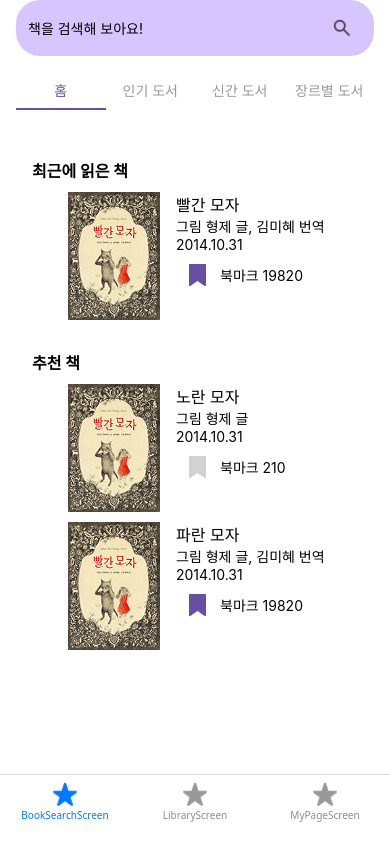
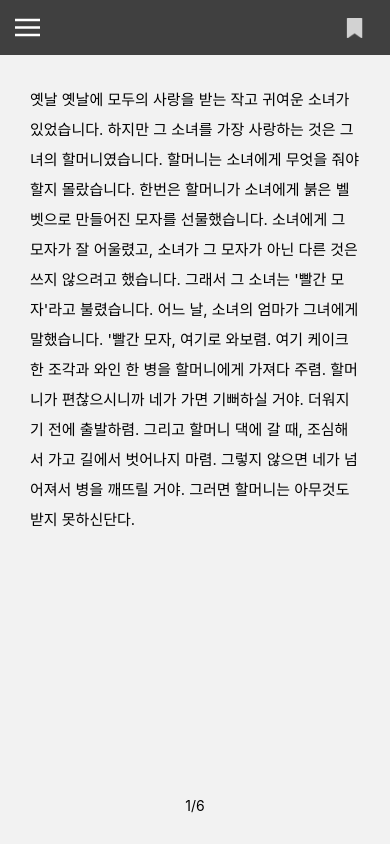
Before and after one commit to Braille-Ebook/BrailleEbookFront, a React Native app: screen /PdfScreen in a window 390 px wide. Built offline with nearby package versions, Linux system fonts and the light colour scheme.

Commit message:
#21 [FEAT] 화면 구성 만들기

```diff
--- a/App.tsx
+++ b/App.tsx
@@ -21,6 +21,7 @@ import ReviewScreen from './src/screens/ReviewScreen';
 import ReviewEditScreen from './src/screens/ReviewEditScreen';
 import FindNewPwScreen from './src/screens/Login/FindNewPwScreen';
 import FindNewPwSuccessScreen from './src/screens/Login/FindNewPwSuccessScreen';
+import PdfScreen from './src/screens/PdfScreen';
 
 function App() {
     const Stack = createNativeStackNavigator();
@@ -41,7 +42,10 @@ function App() {
                     ),
                 })}
             >
-                <Tab.Screen name='BookSearchScreen' component={BookSearchScreen} />
+                <Tab.Screen
+                    name='BookSearchScreen'
+                    component={BookSearchScreen}
+                />
                 <Tab.Screen name='LibraryScreen' component={LibraryScreen} />
                 <Tab.Screen name='MyPageScreen' component={MyPageScreen} />
             </Tab.Navigator>
@@ -54,15 +58,31 @@ function App() {
             <Stack.Navigator screenOptions={{ headerShown: false }}>
                 <Stack.Screen name='Bottom' component={BottomTabScreen} />
 
-                <Stack.Screen name="GenreListScreen" component={GenreListScreen} />
+                <Stack.Screen
+                    name='GenreListScreen'
+                    component={GenreListScreen}
+                />
 
                 <Stack.Screen name='BookScreen' component={BookScreen} />
                 <Stack.Screen name='ReviewScreen' component={ReviewScreen} />
-                <Stack.Screen name='ReviewEditScreen' component={ReviewEditScreen} />
+                <Stack.Screen
+                    name='ReviewEditScreen'
+                    component={ReviewEditScreen}
+                />
                 <Stack.Screen name='MyBooksScreen' component={MyBooksScreen} />
-                <Stack.Screen name='MyReviewsScreen'component={MyReviewsScreen} />
-                <Stack.Screen name='FindNewPwScreen'component={FindNewPwScreen} />
-                <Stack.Screen name='FindNewPwSuccessScreen'component={FindNewPwSuccessScreen} />
+                <Stack.Screen
+                    name='MyReviewsScreen'
+                    component={MyReviewsScreen}
+                />
+                <Stack.Screen
+                    name='FindNewPwScreen'
+                    component={FindNewPwScreen}
+                />
+                <Stack.Screen
+                    name='FindNewPwSuccessScreen'
+                    component={FindNewPwSuccessScreen}
+                />
+                <Stack.Screen name='PdfScreen' component={PdfScreen} />
             </Stack.Navigator>
         </NavigationContainer>
     );
--- a/assets/dummy/index.js
+++ b/assets/dummy/index.js
@@ -292,3 +292,9 @@ export const genreBooksDummyData = {
         },
     ],
 };
+
+export const bookContentData = {
+    page: 1,
+    content:
+        "옛날 옛날에 모두의 사랑을 받는 작고 귀여운 소녀가 있었습니다. 하지만 그 소녀를 가장 사랑하는 것은 그녀의 할머니였습니다. 할머니는 소녀에게 무엇을 줘야 할지 몰랐습니다. 한번은 할머니가 소녀에게 붉은 벨벳으로 만들어진 모자를 선물했습니다. 소녀에게 그 모자가 잘 어울렸고, 소녀가 그 모자가 아닌 다른 것은 쓰지 않으려고 했습니다. 그래서 그 소녀는 '빨간 모자'라고 불렸습니다. 어느 날, 소녀의 엄마가 그녀에게 말했습니다. '빨간 모자, 여기로 와보렴. 여기 케이크 한 조각과 와인 한 병을 할머니에게 가져다 주렴. 할머니가 편찮으시니까 네가 가면 기뻐하실 거야. 더워지기 전에 출발하렴. 그리고 할머니 댁에 갈 때, 조심해서 가고 길에서 벗어나지 마렴. 그렇지 않으면 네가 넘어져서 병을 깨뜨릴 거야. 그러면 할머니는 아무것도 받지 못하신단다. ",
+};
--- /dev/null
+++ b/src/components/BookmarkedPage.js
@@ -0,0 +1,47 @@
+import { View, Text, StyleSheet, ScrollView } from 'react-native';
+import React from 'react';
+
+import Page from './Page';
+import { bookContentData } from '../../assets/dummy';
+
+export default function BookmarkedPage() {
+    return (
+        <View style={styles.bookmarkedPage}>
+            <Text style={styles.text}>저장된 페이지</Text>
+            <ScrollView
+                showsHorizontalScrollIndicator={false}
+                showsVerticalScrollIndicator={false}
+            >
+                <View style={styles.pagesContainer}>
+                    {Array(10)
+                        .fill(bookContentData)
+                        .map((p, i) => (
+                            <View style={styles.pageContainer}>
+                                <Page
+                                    key={i}
+                                    page={p.page}
+                                    content={p.content}
+                                />
+                            </View>
+                        ))}
+                </View>
+            </ScrollView>
+        </View>
+    );
+}
+
+const styles = StyleSheet.create({
+    bookmarkedPage: {
+        flex: 1,
+        padding: 30,
+        backgroundColor: 'rgb(143,143,143)',
+    },
+    text: {
+        fontWeight: 700,
+    },
+    pagesContainer: {
+        flexDirection: 'row',
+        flexWrap: 'wrap',
+        justifyContent: 'space-between',
+    },
+});
--- /dev/null
+++ b/src/components/Page.js
@@ -0,0 +1,38 @@
+import { View, Text, StyleSheet, Dimensions } from 'react-native';
+import React from 'react';
+
+const screenWidth = Dimensions.get('window').width;
+const padding = 30;
+const gap = 15;
+const columns = 3;
+const pageWidth = (screenWidth - padding * 2 - gap * (columns - 1)) / columns;
+
+export default function Page({ page, content }) {
+    return (
+        <View style={styles.pageContainer}>
+            <View style={styles.page}>
+                <Text style={styles.text}>{content}</Text>
+            </View>
+            <Text>{page}</Text>
+        </View>
+    );
+}
+
+const styles = StyleSheet.create({
+    pageContainer: {
+        width: pageWidth,
+        flexDirection: 'column',
+        alignItems: 'center',
+        marginTop: 30,
+    },
+    page: {
+        width: '100%',
+        height: pageWidth * 1.8,
+        backgroundColor: 'white',
+        padding: 8,
+    },
+    text: {
+        fontSize: 3,
+        lineHeight: 6,
+    },
+});
--- /dev/null
+++ b/src/components/PdfBar.js
@@ -0,0 +1,47 @@
+import { View, Text, StyleSheet, Image, Pressable } from 'react-native';
+import React from 'react';
+
+export default function PdfBar({ setOpen, bookmark, setBookmark }) {
+    return (
+        <View style={styles.barContainer}>
+            <Pressable
+                onPress={() => {
+                    setOpen((prev) => !prev);
+                }}
+            >
+                <Image
+                    source={require('../../assets/icons/menu.png')}
+                    style={styles.menuIcon}
+                />
+            </Pressable>
+            <Pressable
+                onPress={() => {
+                    setBookmark((prev) => !prev);
+                }}
+            >
+                <Image
+                    source={
+                        bookmark
+                            ? require('../../assets/icons/bookmarkIconFill.png')
+                            : require('../../assets/icons/bookmarkIcon.png')
+                    }
+                    style={styles.bookmarkIcon}
+                />
+            </Pressable>
+        </View>
+    );
+}
+const styles = StyleSheet.create({
+    barContainer: {
+        width: '100%',
+        height: 55,
+        paddingHorizontal: 15,
+        backgroundColor: 'rgb(64,64,64)',
+        display: 'flex',
+        flexDirection: 'row',
+        justifyContent: 'space-between',
+        alignItems: 'center',
+    },
+    menuIcon: { width: 25, height: 25 },
+    bookmarkIcon: { width: 40, height: 40 },
+});
--- /dev/null
+++ b/src/components/PdfPage.js
@@ -0,0 +1,34 @@
+import { View, Text, StyleSheet } from 'react-native';
+import React from 'react';
+
+import { bookContentData } from '../../assets/dummy';
+
+export default function PdfPage({ currentPage, totalPage }) {
+    return (
+        <View style={styles.pdfPage}>
+            <View>
+                <Text style={styles.text}>{bookContentData.content}</Text>
+            </View>
+            <View>
+                <Text style={styles.page}>
+                    {currentPage}/{totalPage}
+                </Text>
+            </View>
+        </View>
+    );
+}
+
+const styles = StyleSheet.create({
+    pdfPage: {
+        flex: 1,
+        padding: 30,
+        flexDirection: 'column',
+        justifyContent: 'space-between',
+        alignItems: 'center',
+    },
+    text: {
+        fontSize: 15,
+        lineHeight: 30,
+    },
+    page: {},
+});
--- a/src/screens/BookScreen.js
+++ b/src/screens/BookScreen.js
@@ -51,14 +51,22 @@ const BookScreen = () => {
                         <Text>{`북마크 ${data.bookmarkNum}회`}</Text>
                     </View>
                     <View style={styles.buttonContainer}>
-                        <Pressable>
+                        <Pressable
+                            onPress={() => {
+                                navigation.navigate('PdfScreen');
+                            }}
+                        >
                             <View style={styles.button}>
                                 <Text style={styles.buttonText}>
                                     처음부터 읽기
                                 </Text>
                             </View>
                         </Pressable>
-                        <Pressable>
+                        <Pressable
+                            onPress={() => {
+                                navigation.navigate('PdfScreen');
+                            }}
+                        >
                             <View style={styles.button}>
                                 <Text style={styles.buttonText}>이어 읽기</Text>
                             </View>
--- /dev/null
+++ b/src/screens/PdfScreen.js
@@ -0,0 +1,32 @@
+import { View, Text, StyleSheet } from 'react-native';
+import React, { useState } from 'react';
+
+import PdfBar from '../components/PdfBar';
+import PdfPage from '../components/PdfPage';
+import BookmarkedPage from '../components/BookmarkedPage';
+
+export default function PdfScreen() {
+    const [isMenuOpen, setIsMenuOpen] = useState(false);
+    const [isBookmarked, setIsBookmarked] = useState(false);
+    return (
+        <View style={styles.pdfScreen}>
+            <PdfBar
+                setOpen={setIsMenuOpen}
+                bookmark={isBookmarked}
+                setBookmark={setIsBookmarked}
+            />
+            {!isMenuOpen ? (
+                <PdfPage currentPage={1} totalPage={6} />
+            ) : (
+                <BookmarkedPage />
+            )}
+        </View>
+    );
+}
+
+const styles = StyleSheet.create({
+    pdfScreen: {
+        flex: 1,
+        flexDirection: 'column',
+    },
+});
```
Also changed, not shown: assets/icons/menu.png (added). Lines whose indentation alone changed are shown as unchanged.
